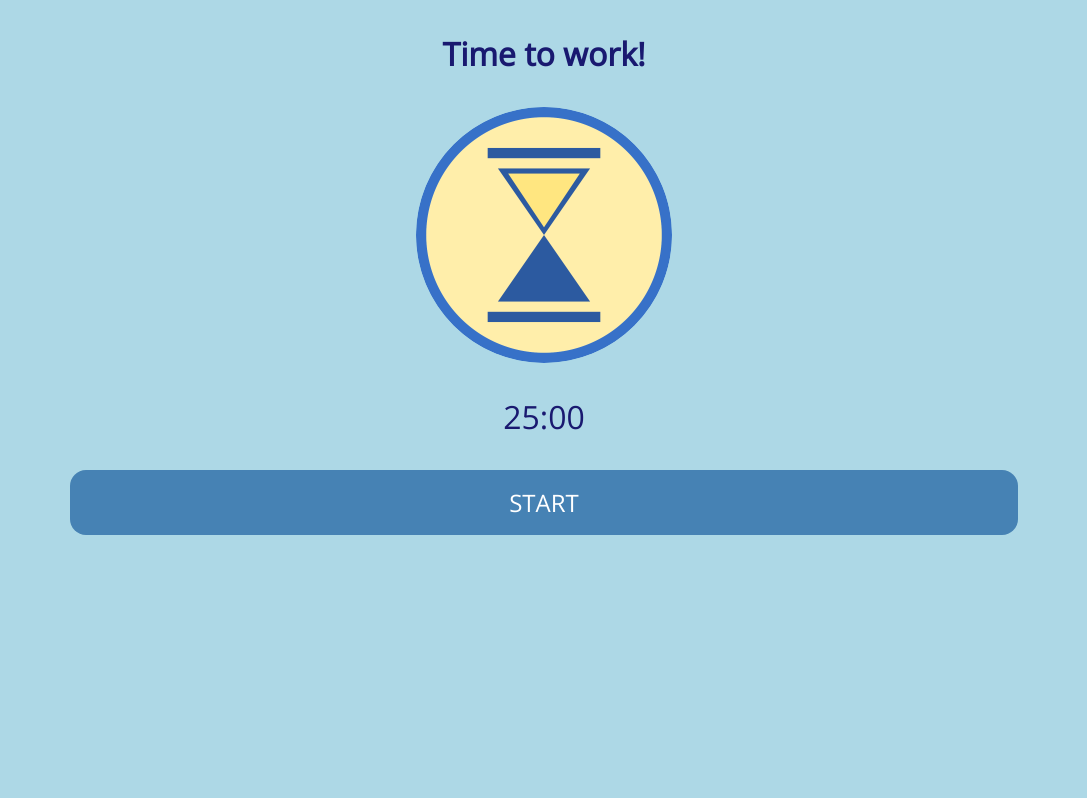
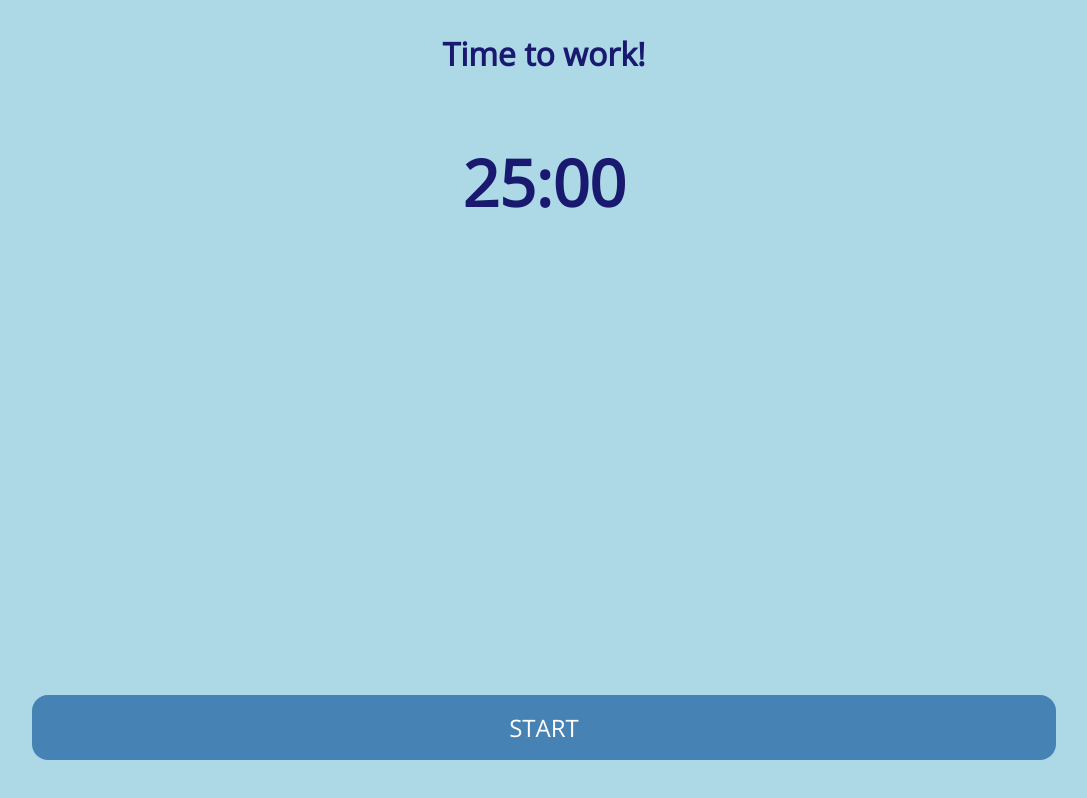
Before and after one commit to jpiamjariyakul/PWA_Tomato, a plain HTML site: page index.html in a window 1280 px wide. Shown: the whole page, without its empty margins (96-1183 px from the left). Drawn offline with nearby package versions, Linux system fonts and the light colour scheme.

Commit message:
Removed dependency on images

```diff
--- a/css/styles_main.css
+++ b/css/styles_main.css
@@ -16,7 +16,7 @@ div
     margin: auto;
 }
 
-p, button, img
+p, button, img, svg
 {
     margin-left: auto;
     margin-right: auto;
@@ -27,6 +27,13 @@ p
     font-size: 32px;
     /*-webkit-text-stroke: 1px darkblue;*/
     color: midnightblue;
+}
+
+#clock
+{
+    font-size: 64px;
+    font-weight: bold;
+    vertical-align: middle;
 }
 
 button
@@ -41,14 +48,16 @@ button
     font-size: 24px;
     padding: 16px;
     border-radius: 16px;
-    width: 75%;
+    width: 80%;
+    position: absolute;
+    left: 10%;
+    right: 10%;
+    bottom: 5%;
 }
 
-img
+svg
 {
-    border-radius: 50%;
-    height: 256px;
-    width: 256px;
     display: block;
     border: 2px darkblue;
+
 }
--- a/index.html
+++ b/index.html
@@ -20,7 +20,18 @@
                 <b id="state">
                 </b>
             </p>
-            <img id="image" alt="Image indicating start, ongoing, or completion of timer." />
+            <!--img id="image" alt="Image indicating start, ongoing, or completion of timer." /-->
+
+
+            <!--svg>
+                <circle r="130" style="stroke: lightblue; stroke-width:18; fill:transparent" />
+                <circle r="115" style="fill:#2c3e50" />
+                <path style="stroke: #2c3e50; stroke-dasharray:820; stroke-dashoffset:820; stroke-width:18; fill:transparent" d="M150,150 m0,-130 a 130,130 0 0,1 0,260 a 130,130 0 0,1 0,-260">
+                    <animate attributeName="stroke-dashoffset" dur="5s" to="-820" repeatCount="indefinite" />
+                </path>
+            </svg-->
+
+
             <div>
                 <p id="clock"></p>
                 <button id="buttonStart" onclick="startTimer()">START</button>
@@ -30,7 +41,7 @@
 
         <!-- PWA caching process -->
         <!--script src="//cdn.polyfill.io/v1/polyfill.min.js" async defer></script-->
-        <script src="app.js"></script>
+        <!--script src="app.js"></script>
         <!-- Script for service worker -->
     </body>
 </html>
--- a/mainScript.js
+++ b/mainScript.js
@@ -11,7 +11,7 @@ var boolRunning = false; // bool for checking if clock is running
 
 document.getElementById("state").innerHTML = "Time to work!";
 
-document.getElementById("image").src = "images/main/timer_start.png";
+//document.getElementById("image").src = "images/main/timer_start.png";
 
 timeCurrent = timeWork;
 timeCurrent = displayTime(timeCurrent);
@@ -22,7 +22,7 @@ var textClock = document.getElementById("clock");
 function startTimer()
 {
     // Sets timer image to running hourglass
-    document.getElementById("image").src = "images/main/timer_current.png"
+    //document.getElementById("image").src = "images/main/timer_current.png"
     // Hides button on click
     var button = document.getElementById("buttonStart");
     textClock.style.display = "block";
@@ -48,7 +48,7 @@ function startTimer()
                 else {
                     document.getElementById("state").innerHTML = "Get some coffee!";
                 }
-                document.getElementById("image").src = "images/main/timer_stop.png"
+                //document.getElementById("image").src = "images/main/timer_stop.png"
                 window.navigator.vibrate(500);
             }
         }, 1000);
@@ -77,7 +77,7 @@ function startTimer()
                     countWork = 0;
                 }
                 document.getElementById("state").innerHTML = "Time to work!";
-                document.getElementById("image").src = "images/main/timer_stop.png"
+                //document.getElementById("image").src = "images/main/timer_stop.png"
                 window.navigator.vibrate(500);
             }
         }, 1000);
```
